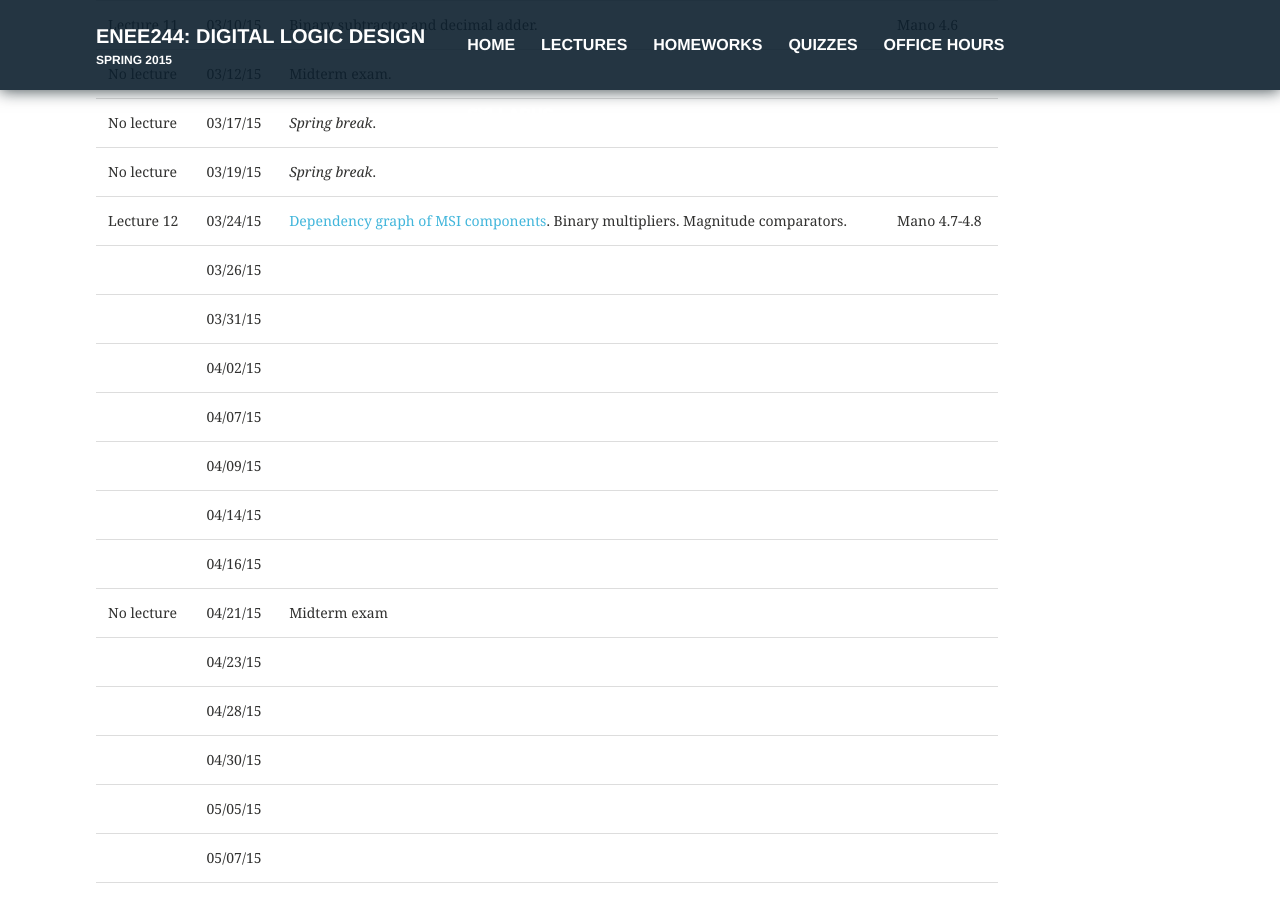
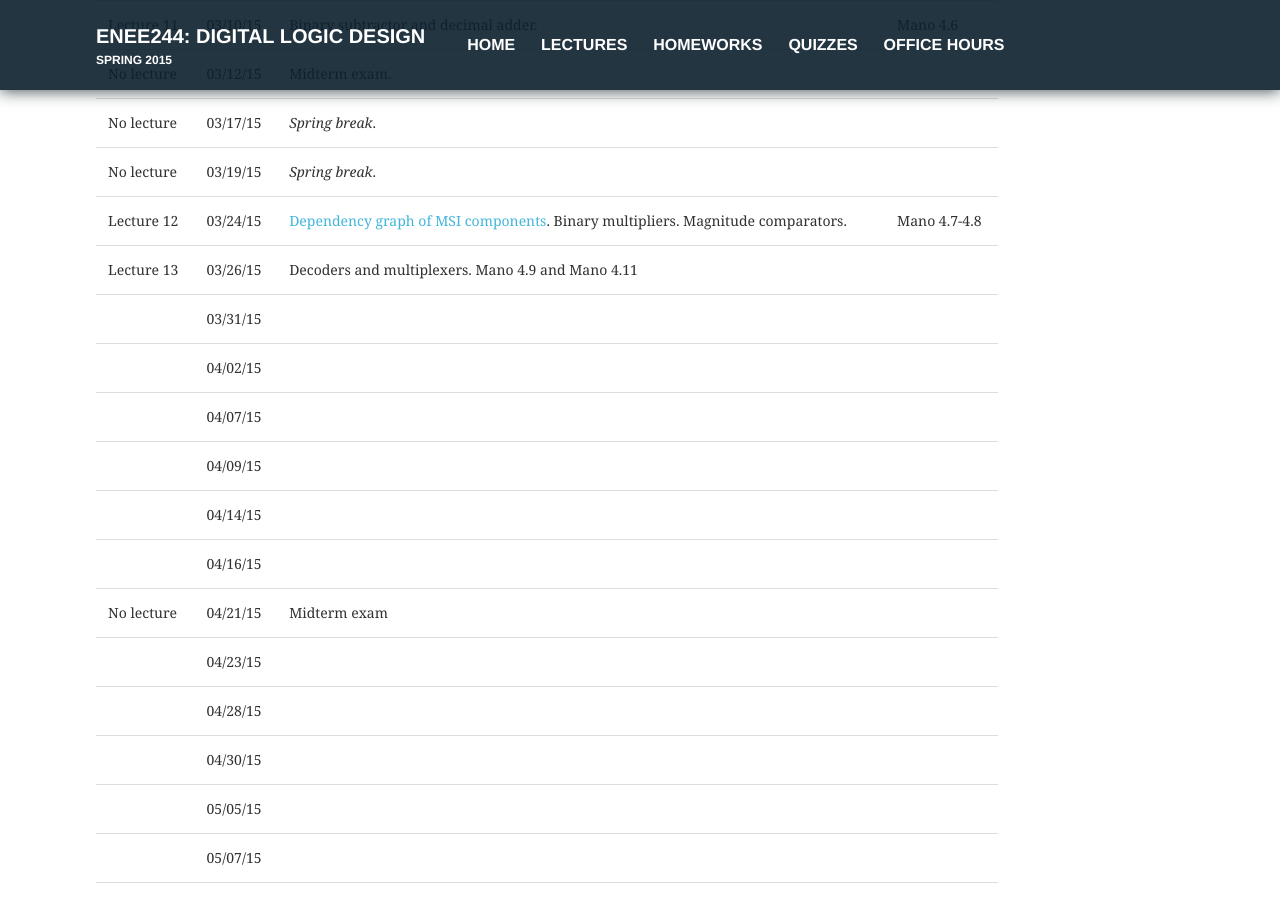
Before and after one commit to enee244/enee244.github.io, a Jekyll site: the page built from lectures/index.md, in a window 1280 px wide and 900 px high, scrolled down 1167 px. Built offline with Jekyll 4.4.1, drawn with Linux system fonts in a browser that asks for light colours.

Commit message:
Update index.md

```diff
--- a/lectures/index.md
+++ b/lectures/index.md
@@ -27,7 +27,7 @@ published: true
 |No lecture |03/17/15 |  *Spring break*.|
 |No lecture |03/19/15 |  *Spring break*.|
 |Lecture 12 |03/24/15 | [Dependency graph of MSI components](http://enee244.github.io/lectures/msi.pdf). Binary multipliers. Magnitude comparators.  | Mano 4.7-4.8
-||03/26/15 |  |
+|Lecture 13 |03/26/15 | Decoders and multiplexers.  Mano 4.9 and Mano 4.11|
 ||03/31/15 |  |
 ||04/02/15 ||
 ||04/07/15 ||
```
